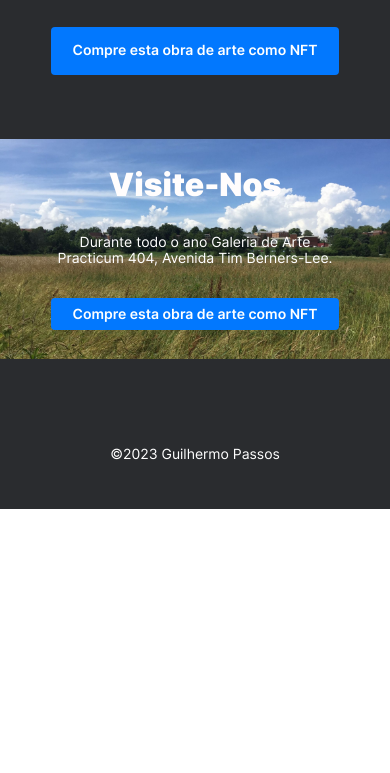
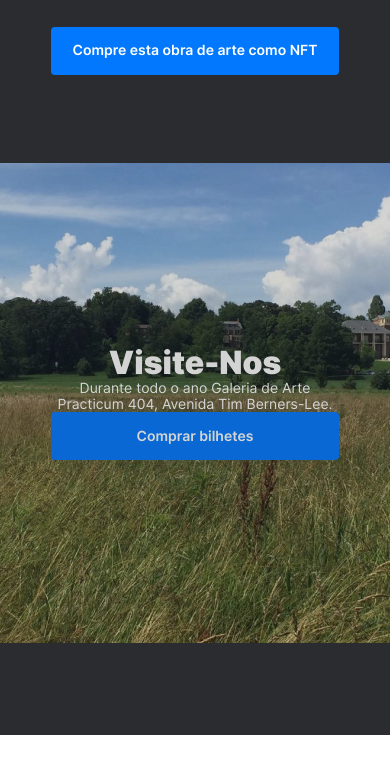
Before and after one commit to GuilhermoPassos/web_project_3_ptbr, a plain HTML site: page index.html in a window 390 px wide. Shown: the part 10591-11364 px from the top of the page. Before the commit the page ends 11100 px from the top, so only its background shows below. Drawn offline with Linux system fonts and the light colour scheme.

Commit message:
nova atualizacao de cover

```diff
--- a/blocks/cover/cover.css
+++ b/blocks/cover/cover.css
@@ -1,5 +1,8 @@
 .cover {
     background-image: url('../../images/__background.png');
+    background-position: center;
+    background-repeat: no-repeat;
+    opacity: .8;
     width: 1184px;
     height: 740px;
     margin-bottom: 92px;
@@ -7,12 +10,15 @@
     flex-direction: column;
     align-items: center;
     justify-content: center;
+    transition: opacity 0.5s ease;
 }
 
 .cover:hover {
     opacity: .3;
     cursor: url('/images/Vector1.png'), auto;
 }
+
+
 
 @media screen and (min-width: 768px) and (max-width: 1280px) {
     .cover {
@@ -21,7 +27,23 @@
     }
 }
 
-@media screen and (min-width: 320px) and (max-width: 767px) {
+@media screen and (min-width: 425px) and (max-width: 767px) {
+    .cover {
+        width: 100%;
+        height: 746px;
+        margin-top: 88px;
+    }
+}
+
+@media screen and (min-width:350px) and (max-width: 424px) {
+    .cover {
+        width: 100%;
+        height: 480px;
+        margin-top: 88px;
+    }
+}
+
+@media screen and (min-width: 320px) and (max-width: 349px) {
     .cover {
         width: 100%;
         height: 220px;
--- a/blocks/group/__subtitle/group__subtitle.css
+++ b/blocks/group/__subtitle/group__subtitle.css
@@ -7,6 +7,7 @@
     text-align: center;
     color: #FFFFFF;
     width: 280px;
+    margin: 0;
 }
 
 @media screen and (min-width: 320px) and (max-width: 767px) {
--- a/blocks/group/__title/group__title.css
+++ b/blocks/group/__title/group__title.css
@@ -6,6 +6,7 @@
     line-height: 76px;
     text-align: center;
     color: #FFFDFD;
+    margin: 0;
 }
 
 @media screen and (min-width: 320px) and (max-width: 767px) {
--- a/blocks/group/group.css
+++ b/blocks/group/group.css
@@ -8,6 +8,7 @@
     position: relative;
 }
 
+
 @media screen and (min-width: 320px) and (max-width: 767px) {
     .group {
         width: 288px;
--- a/index.html
+++ b/index.html
@@ -117,15 +117,15 @@
             </ul>
         </section>
         <section class="cover">
-            <div class="group">
                 <h4 class="group__title">Visite-Nos</h4>
                 <h5 class="group__subtitle">Durante todo o ano
                     Galeria de Arte Practicum
                     404, Avenida Tim Berners-Lee.</h5>
                     <nav class="frame">
-                        <a class="frame__paragraph" href="https://www.theverge.com/22310188/nft-explainer-what-is-blockchain-crypto-art-faq">Compre esta obra de arte como NFT</a>
+                        <a class="frame__paragraph" href="https://www.theverge.com/22310188/nft-explainer-what-is-blockchain-crypto-art-faq">Comprar bilhetes</a>
                     </nav>
             </div>
+
         </section>
         <footer class="footer">
             <h5 class="footer__copyright">&copy;2023 Guilhermo Passos</h5>
```
